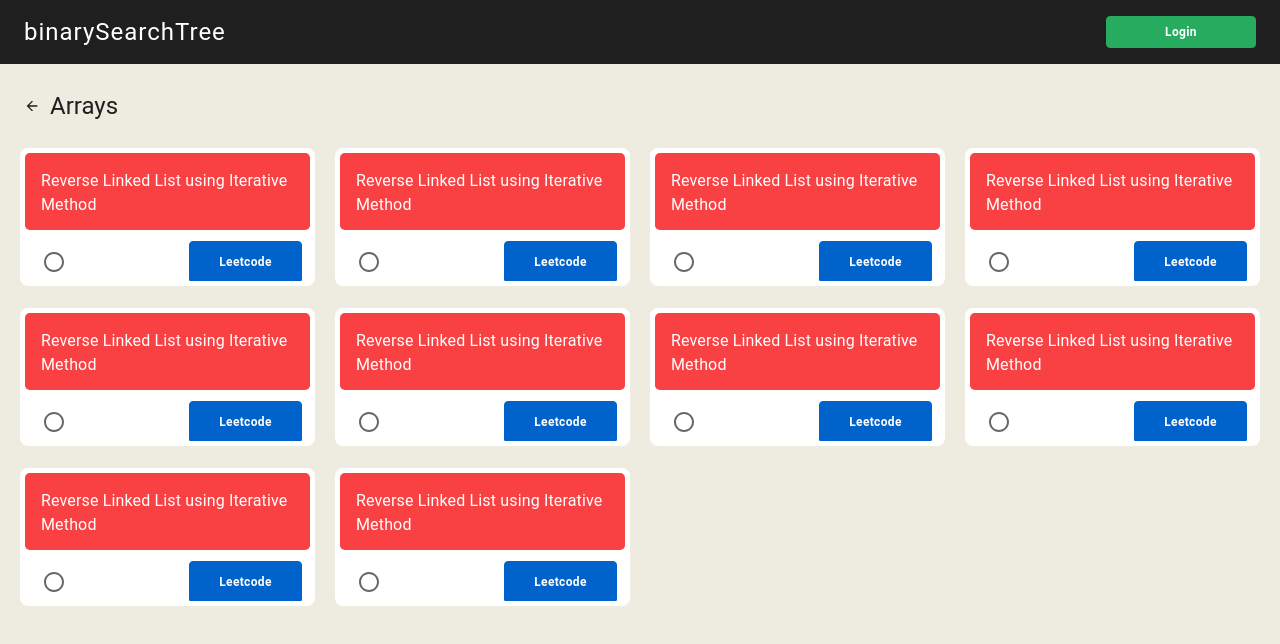
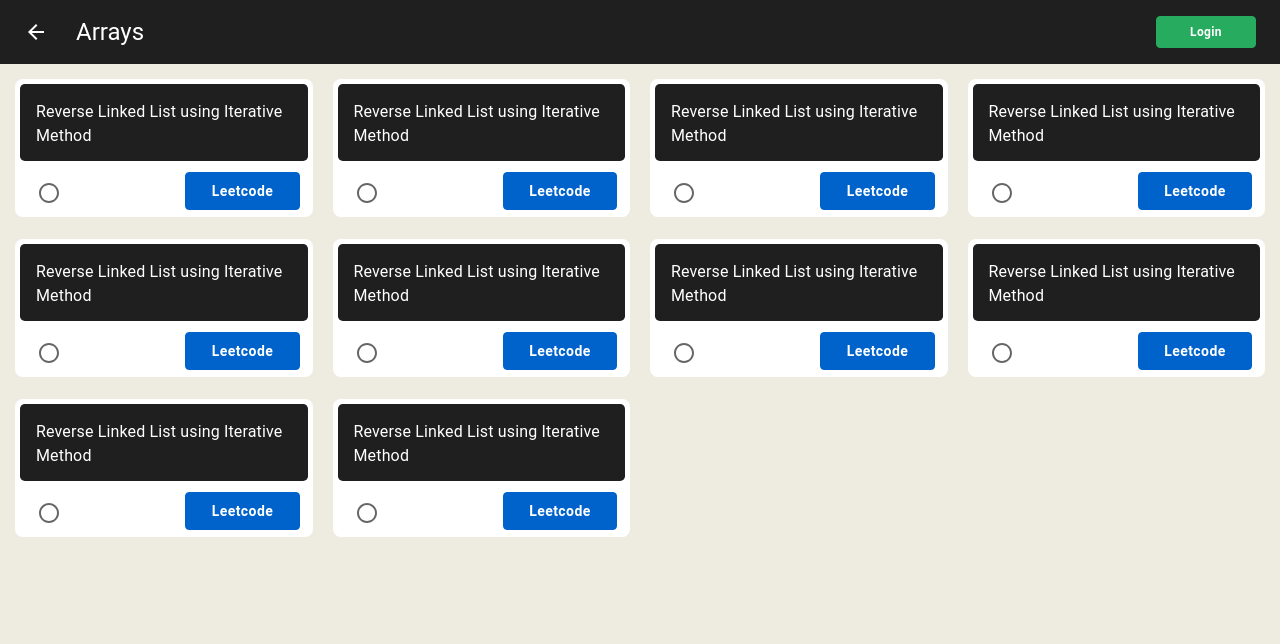
Before and after one commit to hmansh/binary-search-trees, a React (Create React App) app: page /topic/arrays in a window 1280 px wide. Shown: the top 644 px of the page. Built offline with nearby package versions, Linux system fonts and the light colour scheme.

Commit message:
Minor Changes

```diff
--- a/package.json
+++ b/package.json
@@ -39,5 +39,8 @@
       "last 1 firefox version",
       "last 1 safari version"
     ]
+  },
+  "devDependencies": {
+    "netlify-cli": "^8.13.0"
   }
 }
--- a/src/App.js
+++ b/src/App.js
@@ -1,43 +1,26 @@
 import "./App.css";
-import AppBar from "@mui/material/AppBar";
+import React from "react";
 import Box from "@mui/material/Box";
-import Toolbar from "@mui/material/Toolbar";
-import Typography from "@mui/material/Typography";
-import { Routes, Route, Link } from "react-router-dom";
+import { Routes, Route } from "react-router-dom";
 import QuestionGrid from "./components/QuestionGrid";
 import CardGrid from "./components/CardGrid";
-import Button from '@mui/material/Button';
-import { styled } from '@mui/material/styles';
-
-const LoginButton = styled(Button)({
-  boxShadow: "none",
-  textTransform: "none",
-  fontSize: "1.5vh",
-  padding: "6px 12px",
-  height: "100%",
-  width: '60%',
-  maxWidth: "150px",
-  border: "1px solid",
-  lineHeight: 1.5,
-  backgroundColor: "#27AB5F",
-  borderColor: "#27AB5F",
-  fontWeight: 600,
-  "&:hover": {
-    backgroundColor: "#0BD862",
-    borderColor: "#27AB5F",
-    boxShadow: "none",
-  },
-  "&:active": {
-    boxShadow: "none",
-    backgroundColor: "#27AB5F",
-    borderColor: "#0BD862",
-  },
-  "&:focus": {
-    boxShadow: "0 0 0 0.2rem rgba(39, 171, 95, 0.5)",
-  },
-});
+import Header from "./components/Header/Header";
 
 function App() {
+
+  const [title, setTitle] = React.useState('binarySearchTree');
+  const [navigateBack, setNavigateBack] = React.useState(false);
+
+  const handleTitleChange = (title) => {
+    setTitle(title);
+  };
+
+  const handleNavBack = (curr) => {
+    setNavigateBack(curr);
+  }
+
+  const [color, setColor] = React.useState('#1F1F1F');
+
   return (
     <div className="App">
       <Box
@@ -48,26 +31,9 @@ function App() {
           background: "#EEEBE0",
         }}
       >
-        <AppBar
-          position="sticky"
-          sx={{ background: "#1F1F1F", boxShadow: "none" }}
-        >
-          <Toolbar sx={{display: 'flex', justifyContent: 'space-between'}}>
-            <Link to="/" style={{ textDecoration: "none"}}>
-              <Typography
-                variant="h5"
-                component="div"
-                sx={{ color: "white", flexGrow: 1, letterSpacing: "1px" }}
-              >
-                binarySearchTree
-              </Typography>
-            </Link>
-            <LoginButton variant="contained" disableRipple>Login</LoginButton>
-          </Toolbar>
-        </AppBar>
         <Routes>
-          <Route path="/" element={<CardGrid />} />
-          <Route path="/topic/:slug" element={<QuestionGrid />} />
+          <Route path="/" element={<CardGrid setColor={setColor} title={title} navigateBack={navigateBack} handleNavBack={handleNavBack} setTitle={handleTitleChange}/>} />
+          <Route path="/topic/:slug" element={<QuestionGrid color={color} title={title} navigateBack={navigateBack} handleNavBack={handleNavBack} setTitle={handleTitleChange} />} />
         </Routes>
       </Box>
     </div>
--- a/src/components/CardGrid.js
+++ b/src/components/CardGrid.js
@@ -3,13 +3,23 @@ import Grid from "@mui/material/Grid";
 import ContentCard from "./Card/Card";
 import userStat from "../constant";
 import { Link } from "react-router-dom";
+import Header from "./Header/Header";
 
-export default function CardGrid() {
+export default function CardGrid(props) {
+
+  const { setTitle, handleNavBack, navigateBack, title, setColor } = props;
+  React.useEffect(() => {
+    setTitle('binarySearchTrees');
+    handleNavBack(false);
+  }, []);
+
   return (
+    <>
+        <Header title={title} navigateBack={navigateBack}/>
         <Grid
         container
         columns={{ xs: 1, sm: 4, md: 3, lg: 4 }}
-      sx={{ padding: "10px" }}
+        sx={{ padding: "5px" }}
         >
         {userStat.topics.map((item, index) => (
             <Grid
@@ -23,6 +33,7 @@ export default function CardGrid() {
             >
             <Link to={`topic/${item.slug}`} style={{ textDecoration: "none" }}>
                 <ContentCard
+                    setColor={setColor}
                     pos={index}
                     topic={item.topic}
                     total={item.totalQuestion}
@@ -32,5 +43,6 @@ export default function CardGrid() {
             </Grid>
         ))}
         </Grid>
+    </>
   );
 }
--- /dev/null
+++ b/src/components/Header/Header.js
@@ -0,0 +1,69 @@
+import React from 'react';
+import Toolbar from "@mui/material/Toolbar";
+import Typography from "@mui/material/Typography";
+import ArrowBackIcon from "@mui/icons-material/ArrowBack";
+import IconButton from "@mui/material/IconButton";
+import AppBar from "@mui/material/AppBar";
+import { Link } from 'react-router-dom';
+import Button from '@mui/material/Button';
+import { styled } from '@mui/material/styles';
+
+const LoginButton = styled(Button)({
+    boxShadow: "none",
+    textTransform: "none",
+    fontSize: "1.5vh",
+    padding: "6px 12px",
+    height: "100%",
+    width: '20%',
+    maxWidth: "100px",
+    border: "1px solid",
+    lineHeight: 1.5,
+    backgroundColor: "#27AB5F",
+    borderColor: "#27AB5F",
+    fontWeight: 600,
+    "&:hover": {
+      backgroundColor: "#0BD862",
+      borderColor: "#27AB5F",
+      boxShadow: "none",
+    },
+    "&:active": {
+      boxShadow: "none",
+      backgroundColor: "#27AB5F",
+      borderColor: "#0BD862",
+    },
+    "&:focus": {
+      boxShadow: "0 0 0 0.2rem rgba(39, 171, 95, 0.5)",
+    },
+  });
+
+export default function Header(props) {
+    const {navigateBack, title} = props;
+    return (
+        <AppBar
+            position="sticky"
+            sx={{ background: "#1F1F1F", boxShadow: "none" }}
+        >
+            <Toolbar sx={{ display: 'flex', justifyContent: 'space-between' }}>
+                <Link to="/" style={{ textDecoration: "none", display: 'flex' }}>
+                    {navigateBack && <IconButton
+                        size="large"
+                        edge="start"
+                        color="inherit"
+                        sx={{ mr: 2, color: 'white' }}
+                    >
+                        <ArrowBackIcon />
+                    </IconButton>}
+                    <Typography variant="h5" component="div" sx={{
+                        flexGrow: 1,
+                        color: 'white',
+                        display: 'flex',
+                        alignItems: 'center'
+                    }}>
+                        {title}
+                    </Typography>
+                </Link>
+                <LoginButton variant="contained" disableRipple>Login</LoginButton>
+            </Toolbar>
+        </AppBar>
+    );
+}
--- a/src/components/QCard/QCard.js
+++ b/src/components/QCard/QCard.js
@@ -11,12 +11,11 @@ import Button from '@mui/material/Button';
 const BootstrapButton = styled(Button)({
     boxShadow: 'none',
     textTransform: 'none',
-    fontSize: '1.5vh',
-    padding: '6px 12px',
-    height: '100%',
+    padding: '5px',
+    height: '90%',
     width:'60%',
     border: '1px solid',
-    lineHeight: 1.5,
+    lineHeight: 1,
     backgroundColor: '#0063cc',
     borderColor: '#0063cc',
     fontWeight: 600,
@@ -37,18 +36,14 @@ const BootstrapButton = styled(Button)({
 
 const label = { inputProps: { "aria-label": "Checkbox demo" } };
 
-export default function QCard({ pos = 1}) {
-    const blue = '#14213D';
-    const yellow = '#14213D';
-    const colors = ['#F94144']
+export default function QCard({ pos = 1, ...props}) {
+    const { color } = props;
     return (
         <div style={{ height: '90%', minHeight: '16vh'}}>
             <Card
                 variant="outlined"
                 sx={{
                     border:'0.7vh solid white',
-                    // background: '#CBC7B1',
-                    // backgroundImage: 'radial-gradient(white 1px, transparent 0)',
                     borderRadius:'1vh',
                     cursor: 'pointer',
                     display: 'flex',
@@ -61,17 +56,13 @@ export default function QCard({ pos = 1}) {
                     style={{
                         borderRadius: '0.6vh',
                         height: '60%',
-                        background: colors[pos%(colors.length)],
-                        // backgroundImage: 'radial-gradient(white 1px, transparent 0)',
-                        // backgroundSize: '25px 25px',
+                        background: color,
                     }}
                 >
                     <Typography
-                        // variant="h5"
                         style={{
                             padding: '1rem',
                             color: 'white',
-                            // fontWeight: '600',
                             textAlign: 'left',
                             fontSize:'2vh'
                         }}
--- a/src/components/QuestionGrid.js
+++ b/src/components/QuestionGrid.js
@@ -3,56 +3,27 @@ import Grid from "@mui/material/Grid";
 import QCard from "./QCard/QCard";
 import { useParams } from "react-router-dom";
 import userStat from "../constant";
-import Typography from "@mui/material/Typography";
-import ArrowBackIcon from "@mui/icons-material/ArrowBack";
-import IconButton from "@mui/material/IconButton";
-import { Link } from "react-router-dom";
+import Header from "./Header/Header.js"
 
 export default function QuestionGrid(props) {
   const { slug } = useParams();
-
+  const { setTitle, handleNavBack, navigateBack, title, color } = props;
   const { question, topic } = userStat.topics.filter(
     (item) => item.slug === slug
   )[0];
 
   React.useEffect(() => {
-    console.log(question);
+    setTitle(topic);
+    handleNavBack(true);
   });
 
   return (
-    <div>
-      <div
-        style={{
-          // border: '1px solid red',
-          height: "7vh",
-          margin: "1vh 0 0 2vh",
-          display: "flex",
-          justifyContent: "left",
-        }}
-      >
-        <Link to="/" style={{ textDecoration: "none" }}>
-          <IconButton
-            disableRipple
-            sx={{ color: "#1f1f1f", fontWeight: "600" }}
-          >
-            <ArrowBackIcon style={{ fontSize: "2vh" }} />
-            <Typography
-              variant="h5"
-              sx={{
-                textAlign: "left",
-                padding: "10px",
-                // fontWeight: '600'
-              }}
-            >
-              {topic}
-            </Typography>
-          </IconButton>
-        </Link>
-      </div>
+    <>
+      <Header title={title} navigateBack={navigateBack}/>
       <Grid
         container
         columns={{ xs: 1, sm: 4, md: 3, lg: 4 }}
-        sx={{ padding: "10px" }}
+        sx={{ padding: "5px" }}
       >
         {question.map((item, index) => (
           <Grid
@@ -64,10 +35,10 @@ export default function QuestionGrid(props) {
             key={index}
             sx={{ height: "20vh", padding: "10px" }}
           >
-            <QCard pos={index} question={item.questionName} />
+            <QCard pos={index} question={item.questionName} color={color}/>
           </Grid>
         ))}
       </Grid>
-    </div>
+    </>
   );
 }
```
Also changed, not shown: src/components/Card/Card.js (+7 -9 lines), 1 other file (tests, documents, lock files or other folders). Lines whose indentation alone changed are shown as unchanged.
